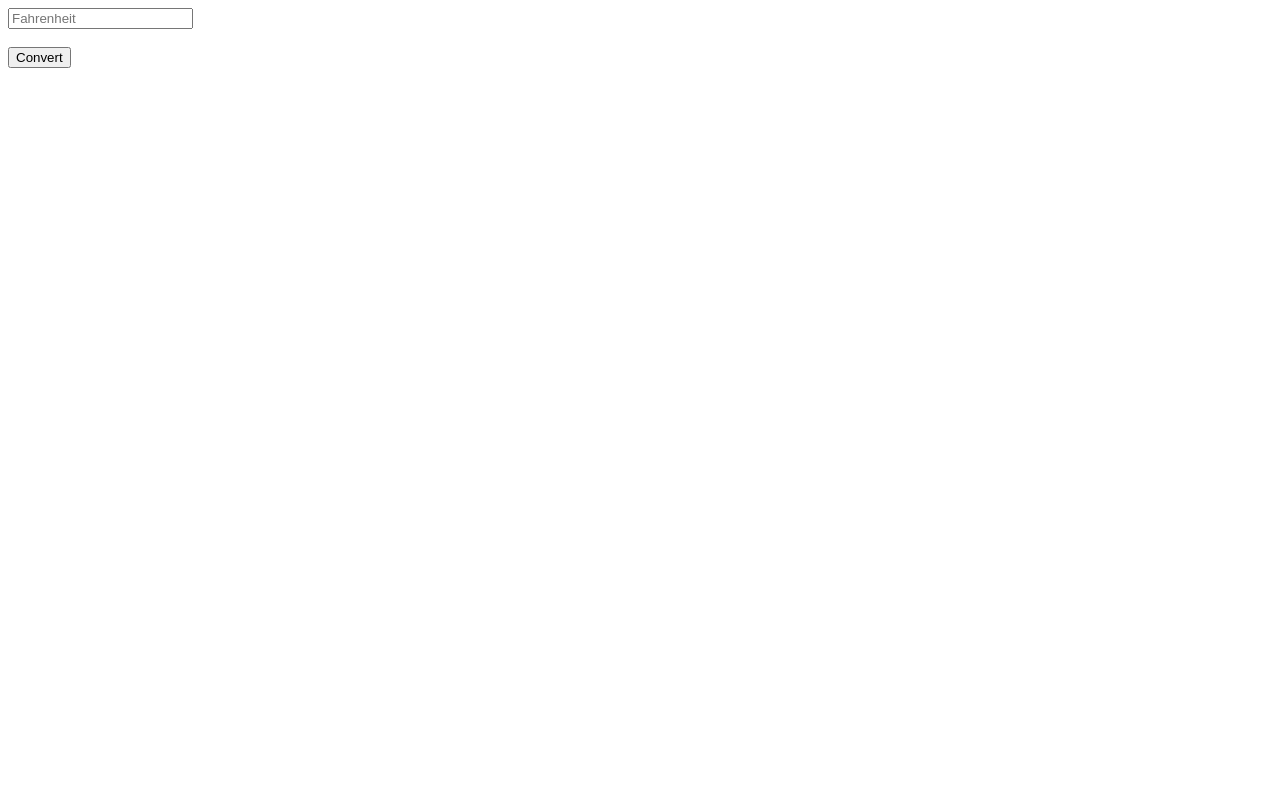
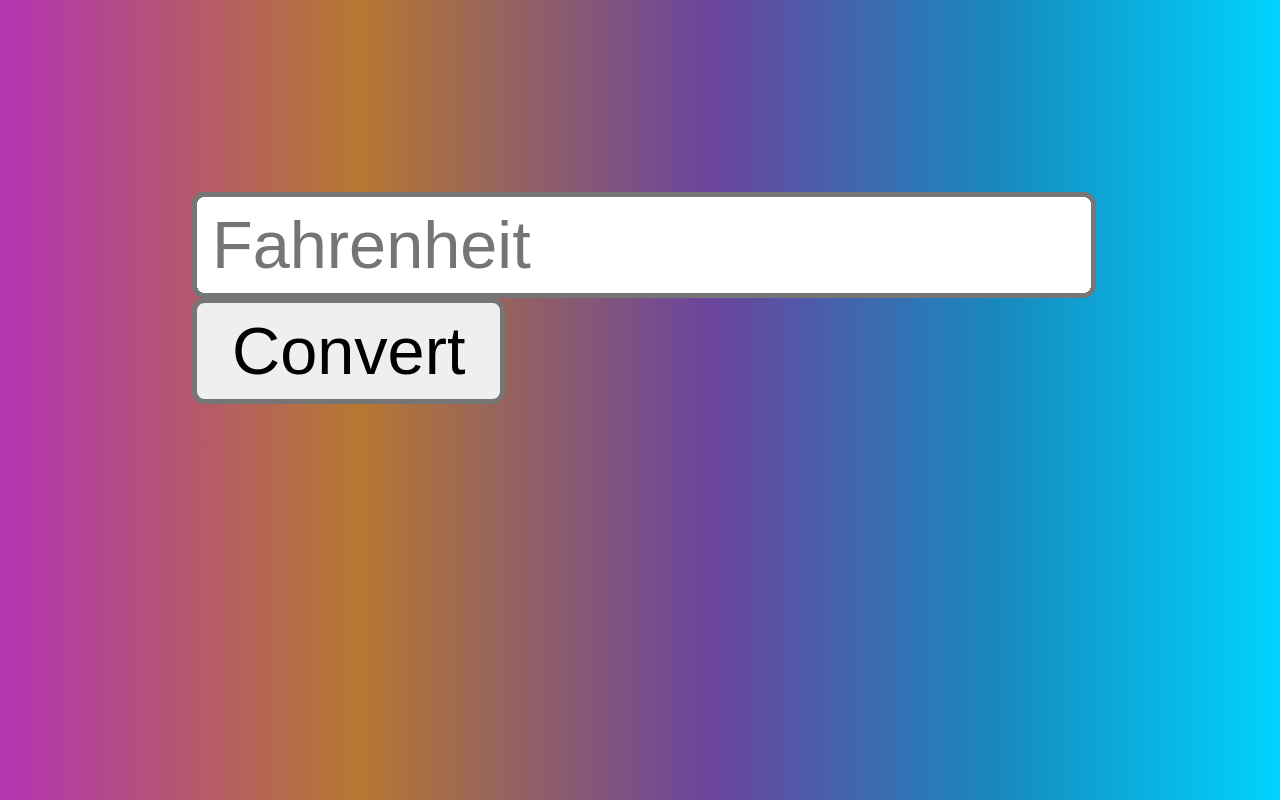
Before and after one commit to AwaisMohsin/tem-converter, a plain HTML site: page Index.html in a window 1280 px wide. Drawn offline with Linux system fonts and the light colour scheme.

Commit message:
simple design/zoom/background/ and style

```diff
--- a/Index.html
+++ b/Index.html
@@ -6,14 +6,29 @@
     <meta http-equiv="X-UA-Compatible" content="IE=edge">
     <meta name="viewport" content="width=device-width, initial-scale=1.0">
     <title>Tem-Converter</title>
+    <style>
+        html {
 
+            /*alternatively you can use this (transform: scale(1.5)); */
+            zoom: 500%;
+        }
+
+        body {
+            background: linear-gradient(90deg, rgba(179,52,178,1) 0%, rgba(182,120,49,1) 28%, rgba(106,68,159,1) 56%, rgba(23,137,190,1) 78%, rgba(0,212,255,1) 100%);
+            margin-top: 15%;
+            margin-left: 15%; ;
+        }
+        span {
+            font-size: 50px;
+        }
+    </style>
 </head>
 
 <body>
 
     <input id="fah" placeholder="Fahrenheit" />
-    <br><br>
-    <button onclick="convert()">Convert</button>
+
+    <button onclick="convert()">Convert</button><br>
     <span id="cel"></span>
 
     <script>
```
